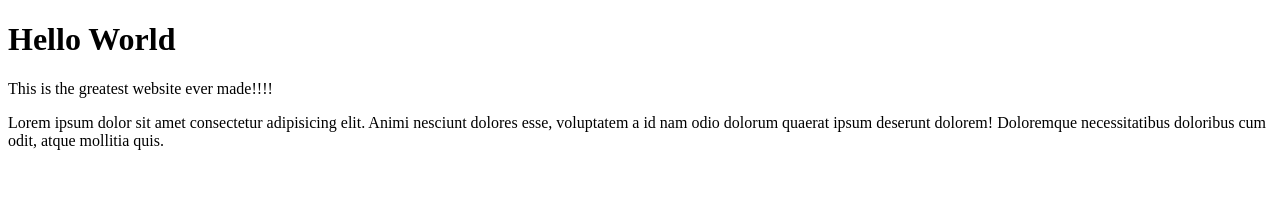
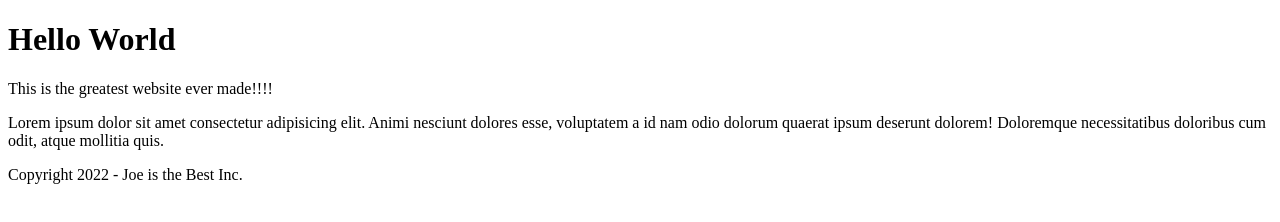
Before and after one commit to alixfcodes/branching, a plain HTML site: page index.html in a window 1280 px wide. Drawn offline with Linux system fonts and the light colour scheme.

Commit message:
added footer

```diff
--- a/index.html
+++ b/index.html
@@ -12,5 +12,10 @@
 	<article class="featureBranch">
 		<p>Lorem ipsum dolor sit amet consectetur adipisicing elit. Animi nesciunt dolores esse, voluptatem a id nam odio dolorum quaerat ipsum deserunt dolorem! Doloremque necessitatibus doloribus cum odit, atque mollitia quis.</p>
 	</article>
+	<footer>
+		<div class="wrapper">
+			<p>Copyright 2022 - Joe is the Best Inc.</p>
+		</div>
+	</footer>
 </body>
 </html>
```
